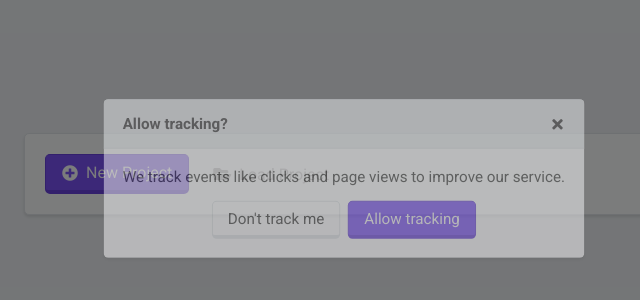
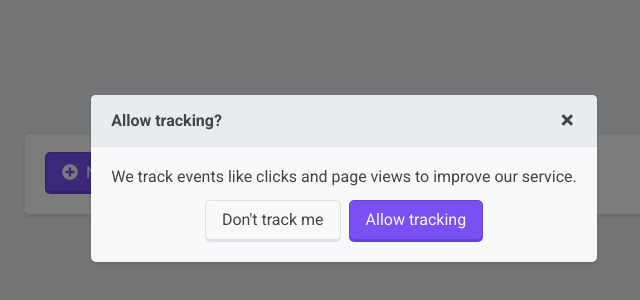
Before and after one commit to olinkirkland/vanishing-point, a Vue app in the folder dialogue-tool/: page / in a window 1280 px wide. Shown: the part 222-522 px from the top of the page, without its empty margins (296-936 px from the left). Built offline with nearby package versions, Linux system fonts and the light colour scheme.

Commit message:
Fix up button and modal styling

```diff
--- a/dialogue-tool/src/components/modals/TheModalContainer.vue
+++ b/dialogue-tool/src/components/modals/TheModalContainer.vue
@@ -68,6 +68,7 @@ ModalController.getInstance().addEventListener(({ modal, modalConfig }) => {
         currentModalConfig.value = { ...modalConfig };
     }
 
+    // Wait for the modal to be mounted before fading in
     requestAnimationFrame(() => {
         if (fadeInterval.value) clearInterval(fadeInterval.value);
         const modalEl = modalRef.value?.$el;
@@ -87,19 +88,6 @@ ModalController.getInstance().addEventListener(({ modal, modalConfig }) => {
             'input:not(.disabled):not(.ignore-initial-focus)'
         );
         if (firstInput) firstInput.focus();
-
-        modalChildren.forEach((childEl: any) =>
-            childEl.classList.add('hidden')
-        );
-
-        fadeInterval.value = setInterval(() => {
-            if (!modalChildren.length) {
-                clearInterval(fadeInterval.value);
-            } else {
-                const modalChild = modalChildren.shift();
-                modalChild?.classList.remove('hidden');
-            }
-        }, 30);
     });
 });
 </script>
@@ -138,29 +126,7 @@ ModalController.getInstance().addEventListener(({ modal, modalConfig }) => {
 }
 
 .modal {
-    animation: animate-in 0.2s ease;
     max-height: calc(100vh - 4rem);
-}
-
-:deep(.modal *) {
-    transition: opacity 0.5s ease;
-}
-
-:deep(.modal .hidden) {
-    opacity: 0;
-    transition: none;
-}
-
-// Fade in and scale
-@keyframes animate-in {
-    from {
-        opacity: 0.5;
-        transform: scale(0.95);
-    }
-    to {
-        opacity: 1;
-        transform: scale(1);
-    }
 }
 
 // Media queries
--- a/dialogue-tool/src/components/ui/Button.vue
+++ b/dialogue-tool/src/components/ui/Button.vue
@@ -8,7 +8,8 @@
         }"
         :disabled="disabled"
     >
-        <slot></slot>
+        <div class="btn__shadow"></div>
+        <div class="btn__content"><slot></slot></div>
     </button>
 </template>
 
@@ -23,7 +24,14 @@ const props = defineProps({
 </script>
 
 <style lang="scss" scoped>
-button.btn {
+button {
+    position: relative;
+    background-color: transparent;
+}
+
+.btn__content {
+    position: relative;
+    top: -0.2rem;
     display: flex;
     gap: 0.8rem;
     align-items: center;
@@ -34,45 +42,50 @@ button.btn {
     border: 1px solid var(--color-surface-alt);
     cursor: pointer;
 
-    border-bottom: 0.4rem solid var(--color-surface-alt);
-
     &:active {
         filter: brightness(0.95);
-        box-shadow: none;
-        border-bottom: 1px solid var(--color-surface-alt);
+        top: 0;
     }
 }
 
+.btn__shadow {
+    position: absolute;
+    width: 100%;
+    height: 100%;
+    border-radius: 5px;
+    background-color: var(--color-surface-alt);
+}
+
 // Primary button
-.btn.btn--primary {
-    background-color: var(--color-primary);
-    border-color: var(--color-primary-alt);
-    * {
-        color: var(--color-background);
+.btn--primary {
+    .btn__content {
+        background-color: var(--color-primary);
+        border: 1px solid var(--color-primary-alt);
+        * {
+            color: var(--color-background);
+        }
     }
-
-    &:active {
-        border-bottom: 1px solid var(--color-primary-alt);
+    .btn__shadow {
+        background-color: var(--color-primary-alt);
     }
 }
 
 // Icon-only button
 .btn.btn--icon {
-    padding: 0;
-    background-color: transparent;
-    display: flex;
-    justify-content: center;
-    width: 4rem;
-    height: 4rem;
-    border: none;
-    box-shadow: none;
+    .btn__content {
+        background-color: transparent;
+        border: none;
+        top: 0;
+    }
+    .btn__shadow {
+        background-color: transparent;
+    }
 }
 
 // Disabled
-.btn.btn--disabled {
+.btn--disabled {
     opacity: 0.4;
     pointer-events: none;
-    box-shadow: none;
     border: none;
 }
 </style>
```
